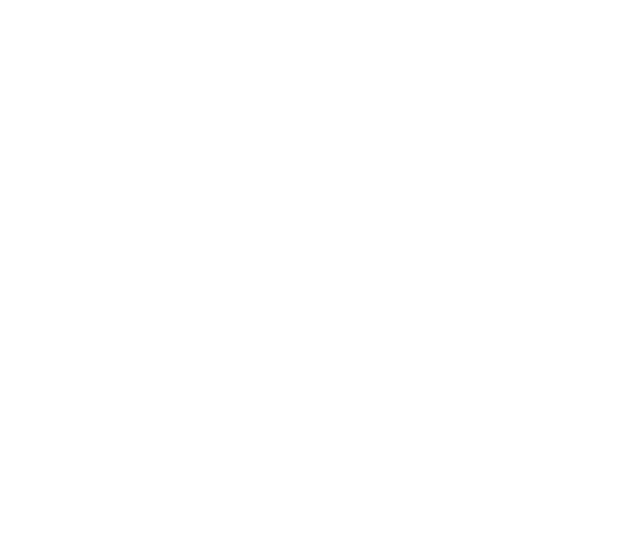
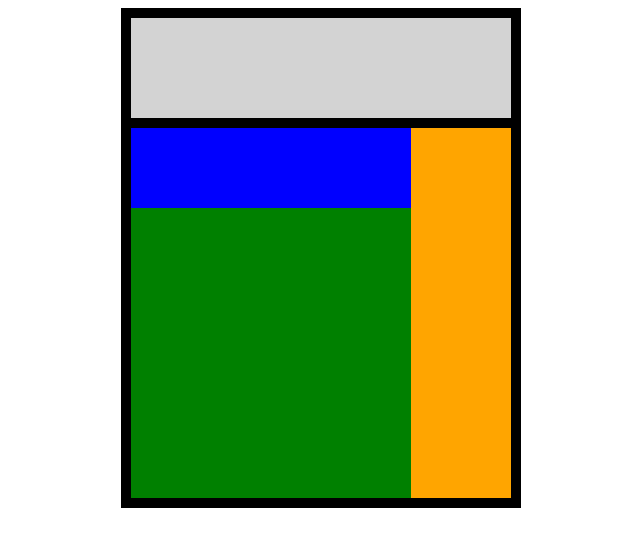
Before and after one commit to ferroklaser/calculator, a plain HTML site: page index.html in a window 1280 px wide. Shown: the whole page, without its empty margins (319-959 px from the left). Drawn offline with Linux system fonts and the light colour scheme.

Commit message:
Add template

```diff
--- a/index.html
+++ b/index.html
@@ -3,11 +3,20 @@
 <head>
     <meta charset="UTF-8">
     <meta name="viewport" content="width=device-width, initial-scale=1.0">
-    <link rel="stylsheet" href="style.css"></link>
+    <link rel="stylesheet" href="style.css"></link>
     <script src="script.js" defer></script>
     <title>Calculator</title>
 </head>
 <body>
-
+    <div class="calculator">
+        <div class="screen"></div>
+        <div class="buttons">
+            <div class="left">
+                <div class="functions"></div>
+                <div class="numbers"></div>
+            </div>
+            <div class="operators"></div>
+        </div>
+    </div>
 </body>
 </html>
--- a/style.css
+++ b/style.css
@@ -0,0 +1,46 @@
+.calculator {
+    background-color: black;
+    height: 500px;
+    width: 400px;
+    margin: auto;
+    display: flex;
+    flex-direction: column;
+    align-items: center;
+}
+
+.screen {
+    background-color: lightgray;
+    height: 100px;
+    width: 380px;
+    margin: 10px;
+}
+
+.buttons {
+    background-color: red;
+    height: 370px;
+    width: 380px;
+    display: flex;
+}
+
+.operators {
+    background-color: orange;
+    height: 370px;
+    width: 100px;
+}
+
+.left {
+    background-color: pink;
+    height: 370px;
+    flex-grow: 2;
+}
+
+.numbers {
+    background-color: green;
+    height: 290px;
+
+}
+
+.functions {
+    background-color: blue;
+    height: 80px;
+}
```
